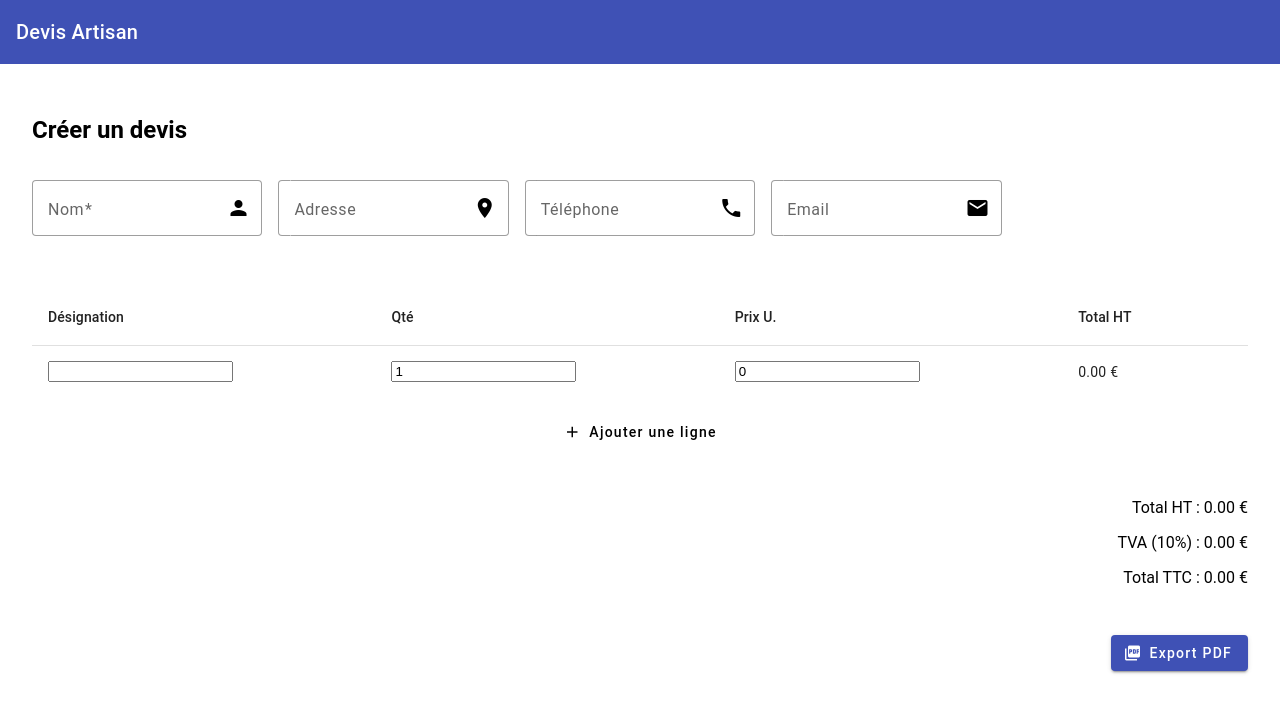
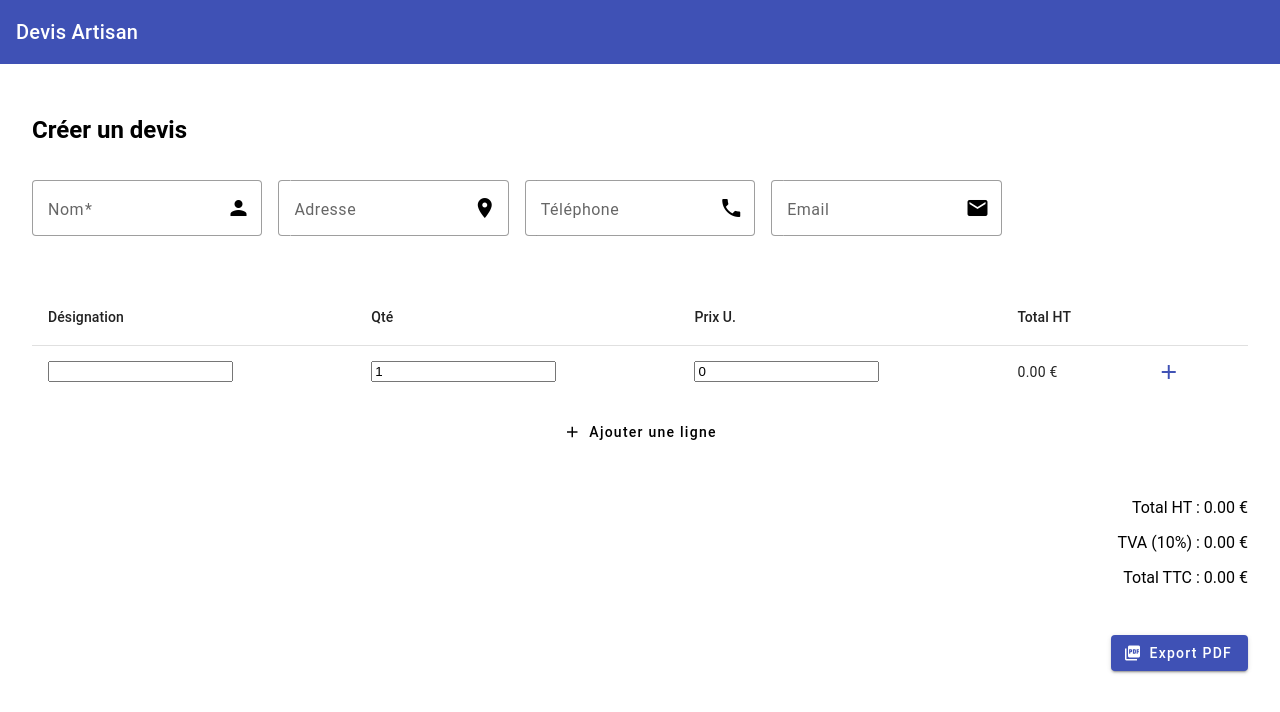
Before and after one commit to simao2018/invoice-app, an Angular app: page /devis in a window 1280 px wide. Shown: the top 712 px of the page. Built offline with nearby package versions, Linux system fonts and the light colour scheme.

Commit message:
feat: allow inserting quote line below current

```diff
--- a/src/app/create-quote/create-quote.component.html
+++ b/src/app/create-quote/create-quote.component.html
@@ -59,7 +59,10 @@
     <ng-container matColumnDef="actions">
       <th mat-header-cell *matHeaderCellDef></th>
       <td mat-cell *matCellDef="let row; let i = index">
-        <button mat-icon-button color="warn" (click)="removeItem(i)" *ngIf="items.length > 1">
+        <button mat-icon-button color="primary" type="button" (click)="addItem(i)">
+          <mat-icon>add</mat-icon>
+        </button>
+        <button mat-icon-button color="warn" type="button" (click)="removeItem(i)" *ngIf="items.length > 1">
           <mat-icon>delete</mat-icon>
         </button>
       </td>
--- a/src/app/create-quote/create-quote.component.ts
+++ b/src/app/create-quote/create-quote.component.ts
@@ -57,13 +57,17 @@ export class CreateQuoteComponent {
     return this.form.get('items') as FormArray;
   }
 
-  addItem(): void {
+  addItem(afterIndex?: number): void {
     const group = this.fb.group({
       designation: ['', Validators.required],
       quantity: [1, [Validators.required, Validators.min(1)]],
       unitPrice: [0, [Validators.required, Validators.min(0)]],
     });
-    this.items.push(group);
+    if (afterIndex !== undefined) {
+      this.items.insert(afterIndex + 1, group);
+    } else {
+      this.items.push(group);
+    }
   }
 
   removeItem(index: number): void {
```
